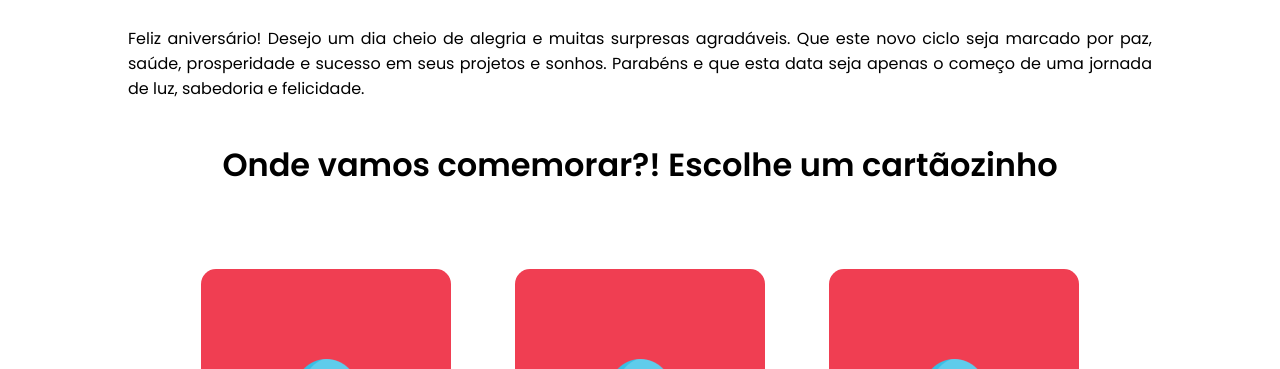
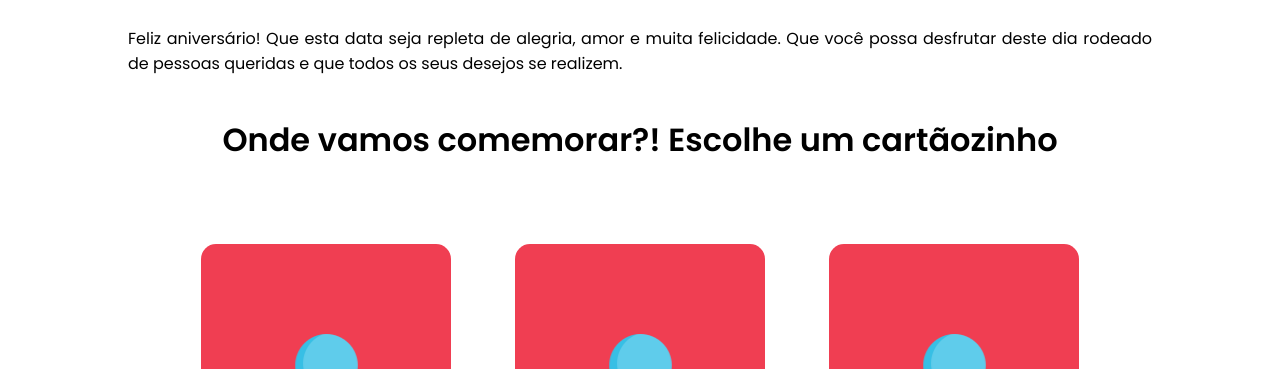
Before and after one commit to kaianamiguel/congratss, a plain HTML site: page index.html in a window 1280 px wide. Shown: the part 731-1100 px from the top of the page. Drawn offline with Linux system fonts and the light colour scheme; a script that the page names is missing.

Commit message:
corrigindo alinhamento

```diff
--- a/index.html
+++ b/index.html
@@ -31,7 +31,7 @@
             <div class="mensagem">
                 <h2 class="titulo">Feliz Aniversário!!!</h2>
                 <div class="texto">
-                    <p>Feliz aniversário! Desejo um dia cheio de alegria e muitas surpresas agradáveis. Que este novo ciclo seja marcado por paz, saúde, prosperidade e sucesso em seus projetos e sonhos. Parabéns e que esta data seja apenas o começo de uma jornada de luz, sabedoria e felicidade.</p>
+                    <p>Feliz aniversário! Que esta data seja repleta de alegria, amor e muita felicidade. Que você possa desfrutar deste dia rodeado de pessoas queridas e que todos os seus desejos se realizem.</p>
                 </div>
             </div>
         </section>
```
